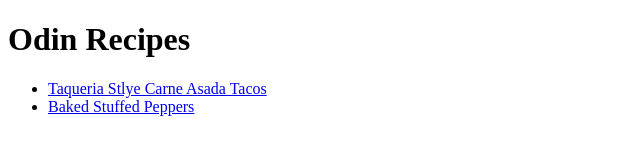
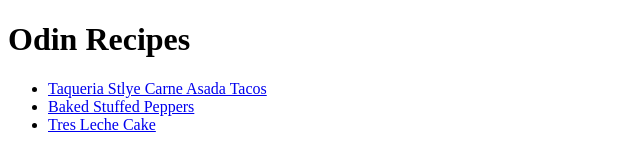
Before and after one commit to ItsAblaze/odin-recipes, a plain HTML site: page index.html in a window 1280 px wide. Shown: the whole page, without its empty margins (0-640 px from the left). Drawn offline with Linux system fonts and the light colour scheme.

Commit message:
Add tres leche href to index.html

```diff
--- a/index.html
+++ b/index.html
@@ -5,12 +5,17 @@
     <meta name="viewport" content="width=device-width, initial-scale=1.0">
     <title>Index</title>
 </head>
+
 <body>
+
    <h1>Odin Recipes</h1>
+
    <ul>
         <li><a href="recipes/carne-asada.html">Taqueria Stlye Carne Asada Tacos</a></li>
 
         <li><a href="recipes/stuffed-peppers.html">Baked Stuffed Peppers</a></li>
+        <li> <a href="recipes/tres-leche.html">Tres Leche Cake</a> </li>
+
     </ul>
 
 </body>
```
